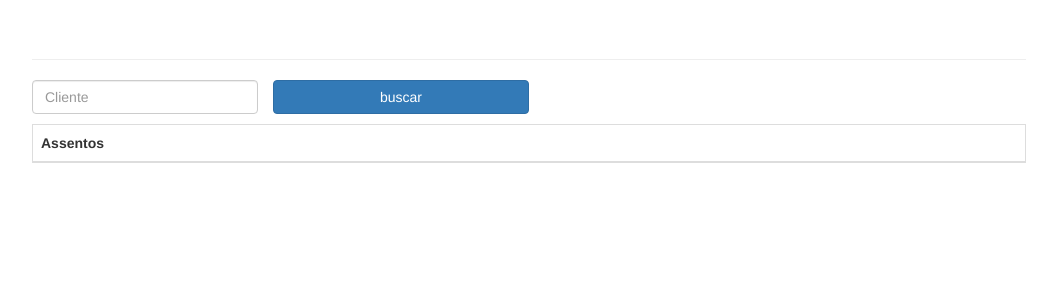
After one commit to engcrisoliveira/projeto_iaad, a Flask app: page /buscar_assento in a window 1280 px wide. The commit adds this page. Shown: the top 300 px of the page, without its empty margins (111-1168 px from the left). Run offline with Flask 2, Linux system fonts and the light colour scheme; lists and menus that the app fills with data are empty; some libraries are stand-ins or nearby versions.

Commit message:
criação da interface para stored procedure

```diff
--- /dev/null
+++ b/dao/stored_procedure.py
@@ -0,0 +1,16 @@
+from models.lista_assentos import ListaAssentos
+
+CALL_STORED_PROCEDURE = 'CALL verAssento(%s)'
+
+class StoredProcedure:
+    def __init__(self, db):
+        self.__db = db
+
+    def execute(self, cliente):
+        cursor = self.__db.connection.cursor()
+        cursor.execute(CALL_STORED_PROCEDURE, (cliente, ))
+        assentos = []
+        for tupla in cursor.fetchall():
+            assentos.append(tupla[0])
+        listaAssentos = ListaAssentos(assentos)
+        return listaAssentos
--- a/dao/trecho_voo_dao.py
+++ b/dao/trecho_voo_dao.py
@@ -1,7 +1,7 @@
 from models.trecho_voo import Trecho_voo
 
 SQL_DELETA_TRECHO_VOO = 'delete from TRECHO_VOO where Numero_trecho = %s'
-SQL_TRECHO_VOO_POR_NUMERO_TRECHO = 'SELECT Numero_trecho, Codigo_aeroporto_partida, Horario_partida_previsto, Codigo_aeroporto_chegada, Horario_chegada_previsto from TRECHO_VOO where Numero_trecho = %s'
+SQL_TRECHO_VOO_POR_NUMERO_TRECHO = 'SELECT Numero_voo, Numero_trecho, Codigo_aeroporto_partida, Horario_partida_previsto, Codigo_aeroporto_chegada, Horario_chegada_previsto from TRECHO_VOO where Numero_trecho = %s'
 SQL_ATUALIZA_TRECHO_VOO = 'UPDATE TRECHO_VOO SET Numero_voo=%s, Codigo_aeroporto_partida=%s, Horario_partida_previsto=%s, Codigo_aeroporto_chegada=%s, Horario_chegada_previsto=%s where Numero_trecho = %s'
 SQL_BUSCA_TRECHO_VOOS = 'SELECT Numero_voo, Numero_trecho, Codigo_aeroporto_partida, Horario_partida_previsto, Codigo_aeroporto_chegada, Horario_chegada_previsto from TRECHO_VOO'
 SQL_CRIA_TRECHO_VOO = 'INSERT into TRECHO_VOO (Numero_voo, Codigo_aeroporto_partida, Horario_partida_previsto, Codigo_aeroporto_chegada, Horario_chegada_previsto) values (%s, %s, %s, %s, %s)'
@@ -40,5 +40,5 @@ class Trecho_vooDao:
 
 def traduz_trecho_voos(trecho_voos):
     def cria_trecho_voo_com_tupla(tupla):
-        return Trecho_voo(tupla[1], tupla[2], tupla[3], tupla[4], tupla[5], numero_trecho=tupla[0])
+        return Trecho_voo(tupla[0], tupla[2], tupla[3], tupla[4], tupla[5], numero_trecho=tupla[1])
     return list(map(cria_trecho_voo_com_tupla, trecho_voos))
--- /dev/null
+++ b/models/lista_assentos.py
@@ -0,0 +1,3 @@
+class ListaAssentos():
+    def __init__(self, assentos):
+        self.assentos = assentos
--- /dev/null
+++ b/templates/busca_assento.html
@@ -0,0 +1,25 @@
+{% extends "template.html" %}
+{% block conteudo %}
+    <form action="{{ url_for('buscar_assento') }}" method="get" enctype="multipart/form-data">
+    <div class="row">
+      <div class="col-md-3">
+        <input type="text" id="cliente" name="cliente" class="form-control" placeholder="Cliente">
+      </div>
+      <button type="submit" class="btn btn-primary btn-salvar col-md-3">buscar</button>
+    </div>
+</form>
+        <table class="table table-striped table-responsive table-bordered">
+            <thead class="thead-default">
+                <tr>
+                    <th>Assentos</th>
+                </tr>
+            </thead>
+            <tbody>
+            {% for assento in listaAssentos.assentos %}
+                <tr>
+                    <td>{{ assento }}</td>
+                </tr>
+            {% endfor %}
+            </tbody>
+        </table>
+{% endblock %}
--- a/templates/index.html
+++ b/templates/index.html
@@ -7,5 +7,6 @@
        <li><h2><a href="{{ url_for('tipo_aeronave') }}">Tipo da Aeronave</a></h2></li>
        <li><h2><a href="{{ url_for('pode_pousar') }}">Pode Pousar</a></h2></li>
        <li><h2><a href="{{ url_for('aeronave') }}">Aeronave</a></h2></li>
+       <li><h2><a href="{{ url_for('buscar_assento') }}">Buscar Assento (Stored Procedure)</a></h2></li>
     </ul>
 {% endblock %}
--- a/views/__init__.py
+++ b/views/__init__.py
@@ -5,3 +5,4 @@ from views.tipo_aeronave_view import *
 from views.aeronave_view import *
 from views.pode_pousar_view import *
 from views.index_view import *
+from views.busca_assento_view import *
--- /dev/null
+++ b/views/busca_assento_view.py
@@ -0,0 +1,16 @@
+from flask import render_template, request, redirect, url_for
+from dao.stored_procedure import StoredProcedure
+from models.lista_assentos import ListaAssentos
+from main import db, app
+
+storedProcedure = StoredProcedure(db)
+
+@app.route('/buscar_assento')
+@app.route('/buscar_assento')
+def buscar_assento():
+    cliente = request.args.get('cliente')
+    if cliente:
+        listaAssentos = storedProcedure.execute(cliente)
+    else:
+        listaAssentos = ListaAssentos([])
+    return render_template('busca_assento.html', title='Buscar Assento', listaAssentos=listaAssentos)
```
